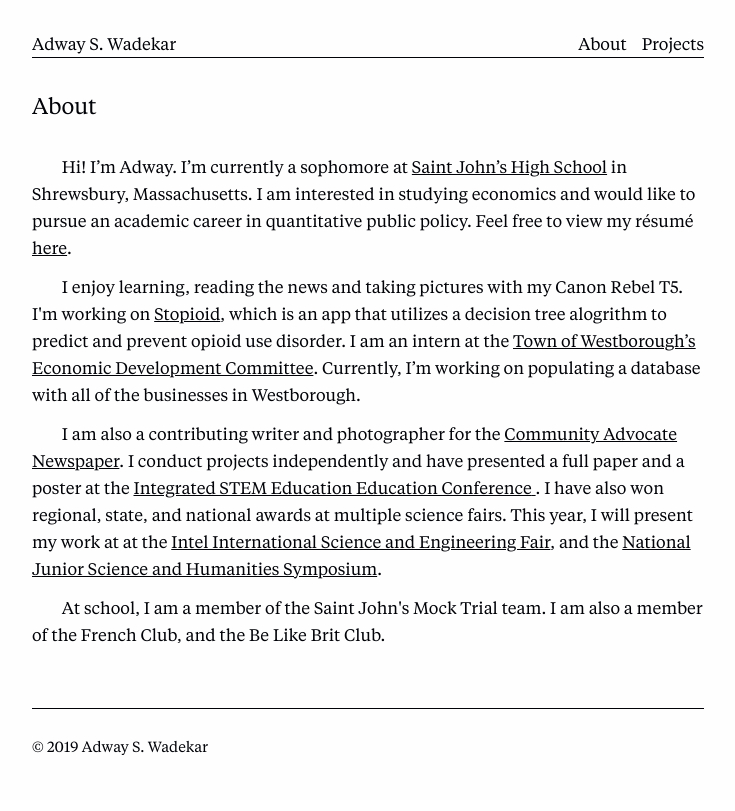
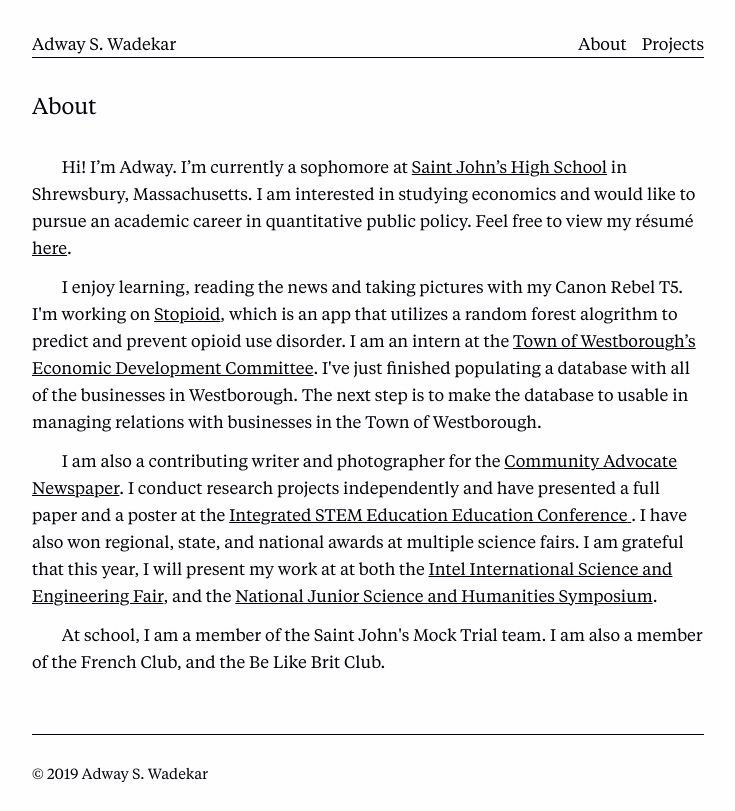
Before and after one commit to adway/2019-site, a Gatsby site: page / in a window 1280 px wide. Shown: the whole page, without its empty margins (272-1007 px from the left). Built offline with nearby package versions, Linux system fonts and the light colour scheme; Gatsby itself is replaced by a stand-in of ours.

Commit message:
update site

```diff
--- /dev/null
+++ b/public/static/d/140/path---index-6a9-0SUcWyAf8ecbYDsMhQkEfPzV8.json
@@ -0,0 +1 @@
+{"pageContext":{"isCreatedByStatefulCreatePages":true}}
--- /dev/null
+++ b/public/static/d/175/path---projects-9-e-9-957-0SUcWyAf8ecbYDsMhQkEfPzV8.json
@@ -0,0 +1 @@
+{"pageContext":{"isCreatedByStatefulCreatePages":true}}
--- /dev/null
+++ b/public/static/d/386/path---dev-404-page-5-f-9-fab-0SUcWyAf8ecbYDsMhQkEfPzV8.json
@@ -0,0 +1 @@
+{"pageContext":{"isCreatedByStatefulCreatePages":true}}
--- a/src/pages/index.js
+++ b/src/pages/index.js
@@ -28,26 +28,27 @@ export default () => (
       <Link href="https://stopioid.org" target="_blank">
         Stopioid
       </Link>
-      , which is an app that utilizes a decision tree alogrithm to predict and
+      , which is an app that utilizes a random forest alogrithm to predict and
       prevent opioid use disorder. I am an intern at the{' '}
       <Link href="http://edc.town.westborough.ma.us" target="_blank">
         Town of Westborough’s Economic Development Committee
       </Link>
-      . Currently, I’m working on populating a database with all of the
-      businesses in Westborough.
+      . I've just finished populating a database with all of the businesses in
+      Westborough. The next step is to make the database to usable in managing
+      relations with businesses in the Town of Westborough.
     </P>
     <P>
       I am also a contributing writer and photographer for the{' '}
       <Link href="https://communityadvocate.com" target="_blank">
         Community Advocate Newspaper
       </Link>
-      . I conduct projects independently and have presented a full paper and a
-      poster at the{' '}
+      . I conduct research projects independently and have presented a full
+      paper and a poster at the{' '}
       <Link href="https://ewh.ieee.org/conf/stem/" target="_blank">
         Integrated STEM Education Education Conference{' '}
       </Link>
       . I have also won regional, state, and national awards at multiple science
-      fairs. This year, I will present my work at at the{' '}
+      fairs. I am grateful that this year, I will present my work at at both the{' '}
       <Link
         target="_blank"
         href="https://student.societyforscience.org/intel-isef"
```
Also changed, not shown: 1 other file.
